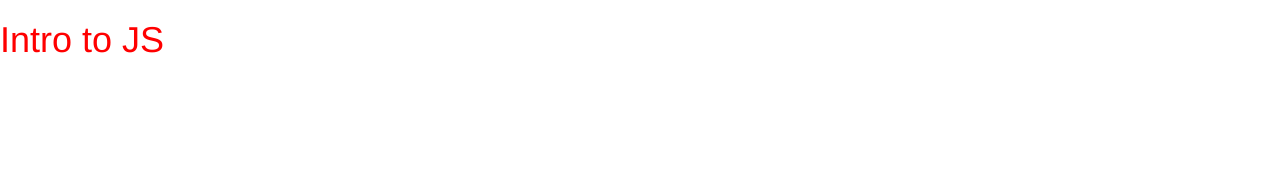
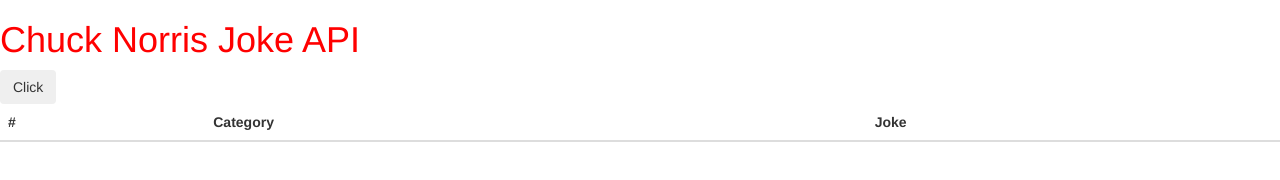
Before and after one commit to grepole121/SpartaGlobal_JSIntro, a plain HTML site: page index.html in a window 1280 px wide. Drawn offline with nearby package versions, Linux system fonts and the light colour scheme; no server answers.

Commit message:
Adding chuck norris joke API program

```diff
--- a/index.html
+++ b/index.html
@@ -19,8 +19,18 @@
     <link rel="stylesheet" href="style.css">
   </head>
   <body>
-    <h1>Intro to JS</h1>
-
-
+    <h1>Chuck Norris Joke API</h1>
+    <button onclick="getJokeFromApi()" class="btn">Click</button>
+    <table class="table">
+      <thead>
+        <tr>
+          <th scope="col">#</th>
+          <th scope="col">Category</th>
+          <th scope="col">Joke</th>
+        </tr>
+      </thead>
+      <tbody id="tdbody">
+      </tbody>
+    </table>
   </body>
 </html>
--- a/script.js
+++ b/script.js
@@ -21,6 +21,37 @@
 //
 // var answer = addNumbers(addNumbers(5,8), addNumbers(addNumbers(2, 9), 2));
 
+// Data Types
+window.onload = function(){
+    getJokeFromApi();
+};
+
+function getJokeFromApi() {
+    var count = document.getElementsByClassName("nodes").length + 1;
+    var node = document.createElement("tr");
+    var innerNode = document.createElement("th");
+    var jokeNode = document.createElement("td");
+    var categoryNode = document.createElement("td");
 
 
-// Data Types
+    var request = new XMLHttpRequest();
+    request.open(
+      "GET",
+      "https://api.chucknorris.io/jokes/random?category=animal,career,celebrity,dev,fashion,food,history,money,movie,music,political,religion,science,sport,travel",
+      false
+    );
+    request.send(null);
+    var parsedResponse = JSON.parse(request.responseText);
+
+    innerNode.scope = "row";
+    node.className = "nodes";
+
+    innerNode.textContent = count;
+    categoryNode.textContent = parsedResponse['categories'];
+    jokeNode.textContent = parsedResponse['value'];
+
+    node.append(innerNode);
+    node.append(categoryNode);
+    node.append(jokeNode);
+    document.getElementById("tdbody").append(node);
+}
```
